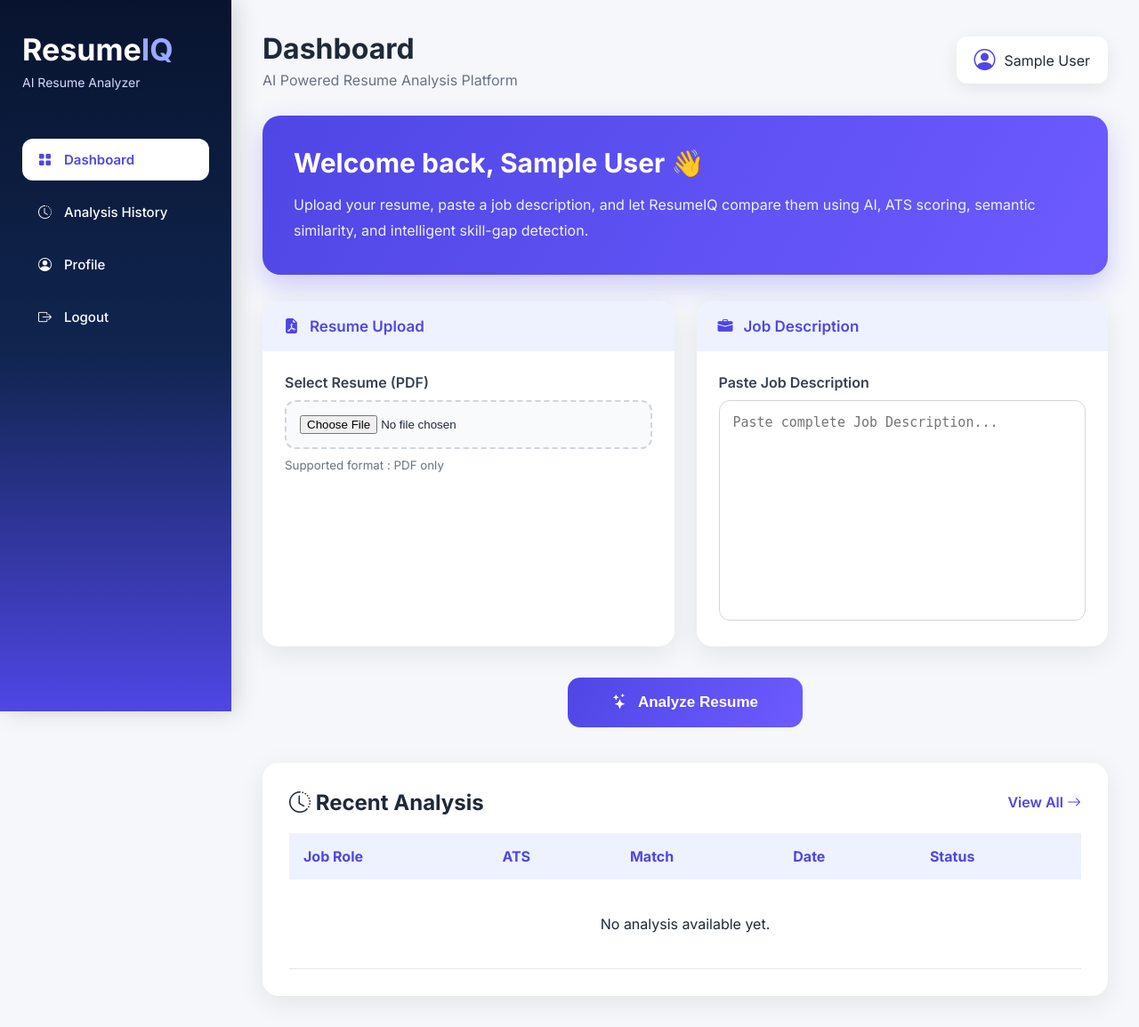
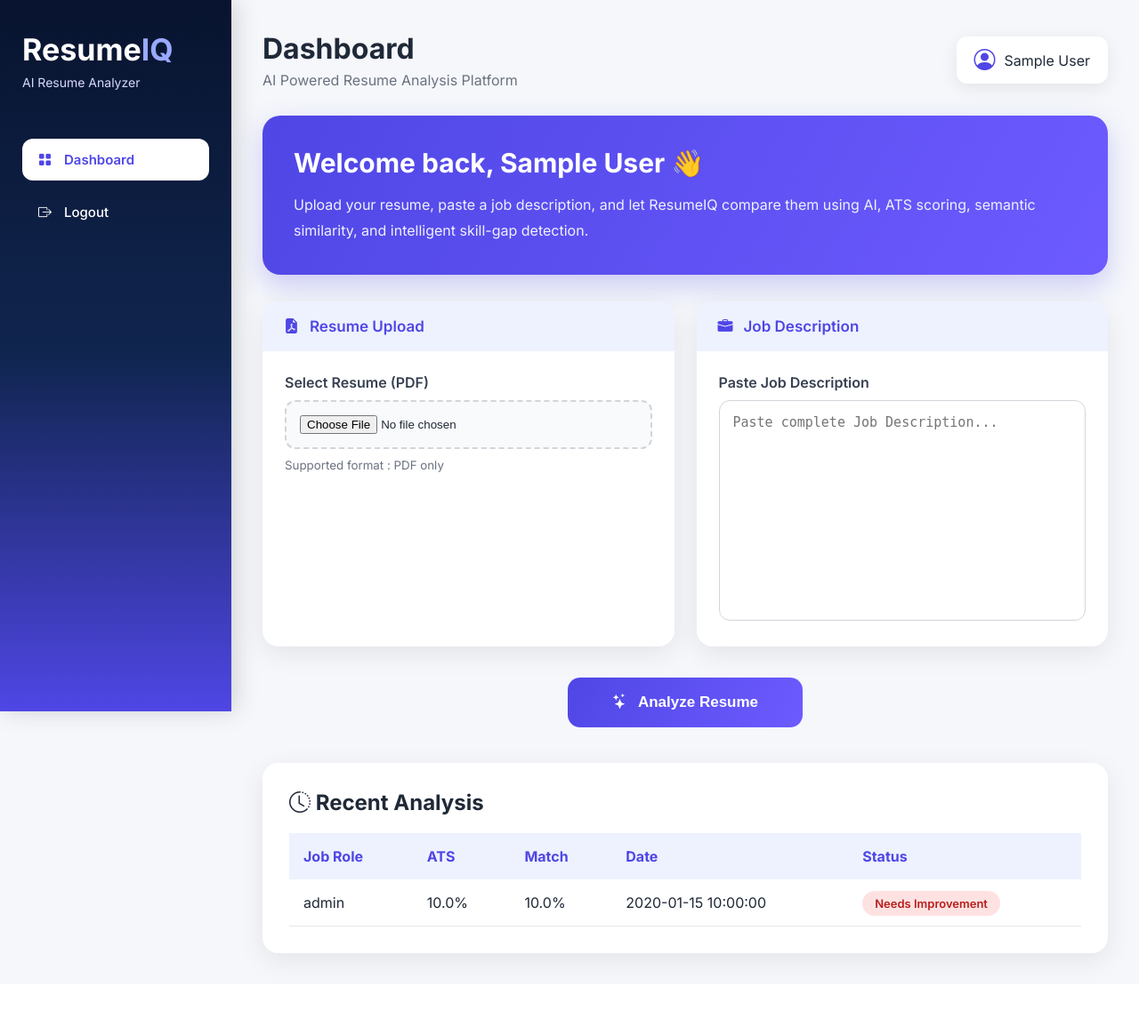
Before and after one commit to Devansh-Mankad/ResumeIQ, a Flask app: page /dashboard in a window 1280 px wide. Shown: the whole page at 89% size. After the commit the page ends 1095 px from the top, so only its background shows below. Run offline with Flask 3, Linux system fonts and the light colour scheme; the visitor is signed in with stand-in values (Sample User, id 1); tables that the repository leaves empty hold one stand-in row (values such as "Sample post"); data that the repository does not hold is empty; some libraries are stand-ins or nearby versions.

Commit message:
Bug Fixing

```diff
--- a/routes/analysis.py
+++ b/routes/analysis.py
@@ -1,26 +1,34 @@
 from flask import Blueprint,request,render_template,redirect,url_for,session,flash
 import os
 from werkzeug.utils import secure_filename
+
 from database.database import get_db_connection
 from database.save_analysis import save_analysis
+
 from services.pdf_parser import extract_resume_text
 from services.gemini_service import extract_resume_information,analyze_resume
 from services.similarity import calculate_similarity
 from services.ats_service import calculate_ats_score
 
 analysis = Blueprint("analysis", __name__)
+
 UPLOAD_FOLDER = "uploads"
 os.makedirs(UPLOAD_FOLDER, exist_ok=True)
 
+
 @analysis.route("/analyze", methods=["POST"])
 def analyze():
+
     # Authentication
     if "user_id" not in session:
         return redirect(url_for("auth.login"))
 
     # Get Form Data
     resume = request.files.get("resume")
-    job_description = request.form.get("job_description","").strip()
+    job_description = request.form.get(
+        "job_description",
+        ""
+    ).strip()
 
     # Validation
     if not resume:
@@ -40,30 +48,47 @@
         return redirect(url_for("dashboard.dashboard_page"))
 
     try:
+
         # Save Uploaded Resume
         filename = secure_filename(resume.filename)
-        filepath = os.path.join(UPLOAD_FOLDER,filename)
+        filepath = os.path.join(
+            UPLOAD_FOLDER,
+            filename
+        )
         resume.save(filepath)
 
         # Extract Resume Text
         resume_text = extract_resume_text(filepath)
+
         if not resume_text.strip():
             flash("Unable to extract text from PDF.", "danger")
             return redirect(url_for("dashboard.dashboard_page"))
 
         # Gemini Resume Parsing
-        resume_data = extract_resume_information(resume_text)
+        resume_data = extract_resume_information(
+            resume_text
+        )
 
         # Gemini Resume Analysis
-        analysis_data = analyze_resume(resume_data,job_description)
+        analysis_data = analyze_resume(
+            resume_data,
+            job_description
+        )
 
         # Similarity Score
-        similarity_score = calculate_similarity(resume_text,job_description)
+        similarity_score = calculate_similarity(
+            resume_text,
+            job_description
+        )
 
         # ATS Score
-        ats_result = calculate_ats_score(similarity_score,resume_data,analysis_data)
+        ats_result = calculate_ats_score(
+            similarity_score,
+            resume_data,
+            analysis_data
+        )
 
-        # Save Database
+        # Save Analysis
         save_analysis(
             user_id=session["user_id"],
             resume_filename=filename,
@@ -78,15 +103,48 @@
 
         # Dashboard Result
         analysis_result = {
-            "ats_score": ats_result["ats_score"],
-            "similarity_score": similarity_score,
-            "matched_skills": analysis_data.get("matched_skills",[]),
-            "missing_skills": analysis_data.get("missing_required_skills",[]),
-            "strengths": analysis_data.get("strengths",[]),
-            "weaknesses": analysis_data.get("weaknesses",[]),
-            "recommendations": analysis_data.get("recommendations",[]),
-            "overall_summary": analysis_data.get("overall_summary",""),
-            "breakdown": ats_result.get("breakdown",{})
+            "ats_score":
+                ats_result["ats_score"],
+            "similarity_score":
+                similarity_score,
+            "matched_skills":
+                analysis_data.get(
+                    "matched_skills",
+                    []
+                ),
+            "missing_skills":
+                analysis_data.get(
+                    "missing_required_skills",
+                    analysis_data.get(
+                        "missing_skills",
+                        []
+                    )
+                ),
+            "strengths":
+                analysis_data.get(
+                    "strengths",
+                    []
+                ),
+            "weaknesses":
+                analysis_data.get(
+                    "weaknesses",
+                    []
+                ),
+            "recommendations":
+                analysis_data.get(
+                    "recommendations",
+                    []
+                ),
+            "overall_summary":
+                analysis_data.get(
+                    "overall_summary",
+                    ""
+                ),
+            "breakdown":
+                ats_result.get(
+                    "breakdown",
+                    {}
+                )
         }
 
         # Load Previous Analysis History
@@ -113,19 +171,30 @@
 
         # Prepare Chart Data
         chart_data = {
-            "ats": ats_result["ats_score"],
-            "matched": len(analysis_data.get("matched_skills", [])),
-            "missing": len(analysis_data.get("missing_required_skills", [])),
-            "breakdown": ats_result["breakdown"]
+            "ats":
+                ats_result["ats_score"],
+            "matched":
+                len(
+                    analysis_result["matched_skills"]
+                ),
+            "missing":
+                len(
+                    analysis_result["missing_skills"]
+                ),
+            "breakdown":
+                ats_result["breakdown"]
         }
-
         history_chart = []
         for row in history:
             history_chart.append({
-                "job": row["job_role"],
-                "score": row["ats_score"],
-                "similarity": row["similarity_score"],
-                "date": row["analyzed_at"]
+                "job":
+                    row["job_role"],
+                "score":
+                    row["ats_score"],
+                "similarity":
+                    row["similarity_score"],
+                "date":
+                    row["analyzed_at"]
             })
         conn.close()
 
@@ -139,6 +208,6 @@
         )
 
     except Exception as e:
-        print(e)
+        print("Resume Analysis Error :", e)
         flash("Resume analysis failed. Please try again.","danger")
         return redirect(url_for("dashboard.dashboard_page"))
--- a/routes/dashboard.py
+++ b/routes/dashboard.py
@@ -1,31 +1,44 @@
-from flask import Blueprint, render_template, session, redirect, url_for
+from flask import Blueprint,render_template,session,redirect,url_for
 from database.database import get_db_connection
-
 dashboard = Blueprint("dashboard", __name__)
 
 @dashboard.route("/")
 def home():
-    return redirect(url_for("dashboard.dashboard_page"))
+    return redirect(
+        url_for("dashboard.dashboard_page")
+    )
 
 @dashboard.route("/dashboard")
 def dashboard_page():
+    # Authentication
     if "user_id" not in session:
-        return redirect(url_for("auth.login"))
+        return redirect(
+            url_for("auth.login")
+        )
+
+    # Load Analysis History
     conn = get_db_connection()
     cursor = conn.cursor()
-    cursor.execute("""
+    cursor.execute(
+        """
         SELECT
-            job_title,
-            ats_score,
-            similarity_score,
-            created_at
-        FROM analysis_history
-        WHERE user_id=?
-        ORDER BY created_at DESC
+            jd.job_role,
+            ar.ats_score,
+            ar.similarity_score,
+            ar.analyzed_at
+        FROM analysis_results ar
+        JOIN job_descriptions jd
+            ON ar.job_description_id = jd.id
+        WHERE ar.user_id=?
+        ORDER BY ar.analyzed_at DESC
         LIMIT 5
-    """, (session["user_id"],))
+        """,
+        (session["user_id"],)
+    )
     history = cursor.fetchall()
     conn.close()
+
+    # Render Dashboard
     return render_template(
         "dashboard.html",
         analysis=None,
--- a/static/js/dashboard.js
+++ b/static/js/dashboard.js
@@ -1,100 +1,122 @@
-// Stop if no analysis has been performed yet
-if (typeof chartData !== "undefined" && chartData && Object.keys(chartData).length > 0) {
-    // ATS SCORE GAUGE
+if (typeof chartData !== "undefined" && Object.keys(chartData).length > 0) {
+    // ATS Gauge
     Plotly.newPlot(
         "atsGauge",
-        [
-            {
+        [{
             type: "indicator",
             mode: "gauge+number",
             value: chartData.ats,
-                number: {suffix: "%"},
-                title: {text: "Overall ATS Score"},
+            number: {
+                suffix: "%",
+                font: {
+                    size: 55
+                }
+            },
+            title: {
+                text: "<b>Overall ATS Score</b>",
+                font: {
+                    size: 20
+                }
+            },
             gauge: {
+                shape: "angular",
                 axis: {
-                        range: [0, 100]
+                    range: [0,100],
+                    tickwidth: 1,
+                    tickcolor: "#6B7280"
                 },
                 bar: {
-                        color: "#4F46E5"
+                    color: "#4F46E5",
+                    thickness: 0.35
                 },
+                bgcolor: "white",
+                borderwidth: 1,
+                bordercolor: "#E5E7EB",
                 steps: [
                     {
-                            range: [0, 50],
-                            color: "#FECACA"
+                        range:[0,50],
+                        color:"#FECACA"
                     },
                     {
-                            range: [50, 75],
-                            color: "#FDE68A"
+                        range:[50,75],
+                        color:"#FDE68A"
                     },
                     {
-                            range: [75, 100],
-                            color: "#BBF7D0"
+                        range:[75,100],
+                        color:"#BBF7D0"
                     }
                 ]
             }
-            }
-        ],
+        }],
         {
-            margin: {
-                t: 40,
-                b: 20,
-                l: 20,
-                r: 20
-            }
+            autosize:true,
+            height:320,
+            margin:{
+                l:25,
+                r:25,
+                t:70,
+                b:20
+            },
+            paper_bgcolor:"#FFFFFF",
+            plot_bgcolor:"#FFFFFF"
         },
         {
-            responsive: true
+            responsive:true,
+            displayModeBar:false
         }
     );
 
-    // SKILL MATCH PIE CHART
+    // Skill Match
     Plotly.newPlot(
         "skillChart",
-        [
-            {
-                values: [
+        [{
+            values:[
                 chartData.matched,
                 chartData.missing
             ],
-                labels: [
+            labels:[
                 "Matched Skills",
                 "Missing Skills"
             ],
-                type: "pie",
-                hole: 0.55,
-                textinfo: "label+percent",
-                hoverinfo: "label+value+percent"
-            }
-        ],
+            type:"pie",
+            hole:0.60,
+            textinfo:"label+percent",
+            hoverinfo:"label+value",
+            sort:false
+        }],
         {
-            margin: {
-                t: 20,
-                b: 20,
-                l: 20,
-                r: 20
+            autosize:true,
+            height:320,
+            margin:{
+                l:10,
+                r:10,
+                t:20,
+                b:20
             },
-            showlegend: true
+            showlegend:false,
+            paper_bgcolor:"#FFFFFF",
+            plot_bgcolor:"#FFFFFF"
         },
         {
-            responsive: true
+            responsive:true,
+            displayModeBar:false
         }
     );
 
-    // ATS BREAKDOWN BAR CHART
-    const breakdown = chartData.breakdown;
+    // ATS Breakdown
+    const b = chartData.breakdown;
     Plotly.newPlot(
         "breakdownChart",
-        [
-            {
-                x: [
-                    breakdown.similarity,
-                    breakdown.skills,
-                    breakdown.projects,
-                    breakdown.experience,
-                    breakdown.education,
-                    breakdown.certifications
+        [{
+            x:[
+                b.similarity,
+                b.skills,
+                b.projects,
+                b.experience,
+                b.education,
+                b.certifications
             ],
-                y: [
+            y:[
                 "Similarity",
                 "Skills",
                 "Projects",
@@ -102,54 +124,85 @@
                 "Education",
                 "Certificates"
             ],
-                orientation: "h",
-                type: "bar"
+            orientation:"h",
+            type:"bar",
+            marker:{
+                color:"#4F46E5"
             }
-        ],
+        }],
         {
-            margin: {
-                l: 110,
-                r: 20,
-                t: 20,
-                b: 40
+            autosize:true,
+            height:320,
+            margin:{
+                l:120,
+                r:20,
+                t:20,
+                b:40
             },
-            xaxis: {
-                title: "Score"
-            }
+            xaxis:{
+                range:[0,40],
+                title:"Marks"
+            },
+            paper_bgcolor:"#FFFFFF",
+            plot_bgcolor:"#FFFFFF"
         },
         {
-            responsive: true
+            responsive:true,
+            displayModeBar:false
         }
     );
 }
 
-// ANALYSIS HISTORY CHART
-if (typeof historyChart !== "undefined" && historyChart.length > 0) {
+// History Chart
+if (typeof historyChart !== "undefined" && historyChart.length > 0){
     Plotly.newPlot(
         "historyChart",
-        [
+        [{
+            x:historyChart.map(i=>i.job),
+            y:historyChart.map(i=>i.score),
+            mode:"lines+markers",
+            type:"scatter",
+            line:{
+                color:"#4F46E5",
+                width:3
+            },
+            marker:{
+                size:8
+            }
+        }],
         {
-                x: historyChart.map(item => item.job),
-                y: historyChart.map(item => item.score),
-                mode: "lines+markers",
-                type: "scatter",
-                name: "ATS Score"
-            }
-        ],
-        {
-            xaxis: {
-                title: "Job Role"
+            autosize:true,
+            height:320,
+            margin:{
+                l:50,
+                r:20,
+                t:20,
+                b:70
             },
-            yaxis: {
-                title: "ATS Score",
-                range: [0, 100]
+            yaxis:{
+                range:[0,100],
+                title:"ATS Score"
             },
-            margin: {
-                t: 20
-            }
+            xaxis:{
+                title:"Job Role"
+            },
+            paper_bgcolor:"#FFFFFF",
+            plot_bgcolor:"#FFFFFF"
         },
         {
-            responsive: true
+            responsive:true,
+            displayModeBar:false
         }
     );
 }
+
+// Resize Charts
+window.addEventListener("resize",function(){
+    ["atsGauge","skillChart","breakdownChart","historyChart"].forEach(function(id){
+        const chart=document.getElementById(id);
+        if(chart){
+            Plotly.Plots.resize(chart);
+        }
+    });
+
+});
--- a/templates/dashboard.html
+++ b/templates/dashboard.html
@@ -21,16 +21,6 @@
         <a href="/dashboard" class="active">
             <i class="bi bi-grid-fill"></i>
             Dashboard
-        </a>
-
-        <a href="/history">
-            <i class="bi bi-clock-history"></i>
-            Analysis History
-        </a>
-
-        <a href="/profile">
-            <i class="bi bi-person-circle"></i>
-            Profile
         </a>
 
         <a href="/logout">
@@ -293,11 +283,6 @@
                 <i class="bi bi-clock-history"></i>
                 Recent Analysis
             </h2>
-
-            <a href="/history" class="view-all">
-                View All
-                <i class="bi bi-arrow-right"></i>
-            </a>
         </div>
 
         <table>
```
Also changed, not shown: services/pdf_parser.py (+11 -10 lines). Lines whose indentation alone changed are shown as unchanged.
